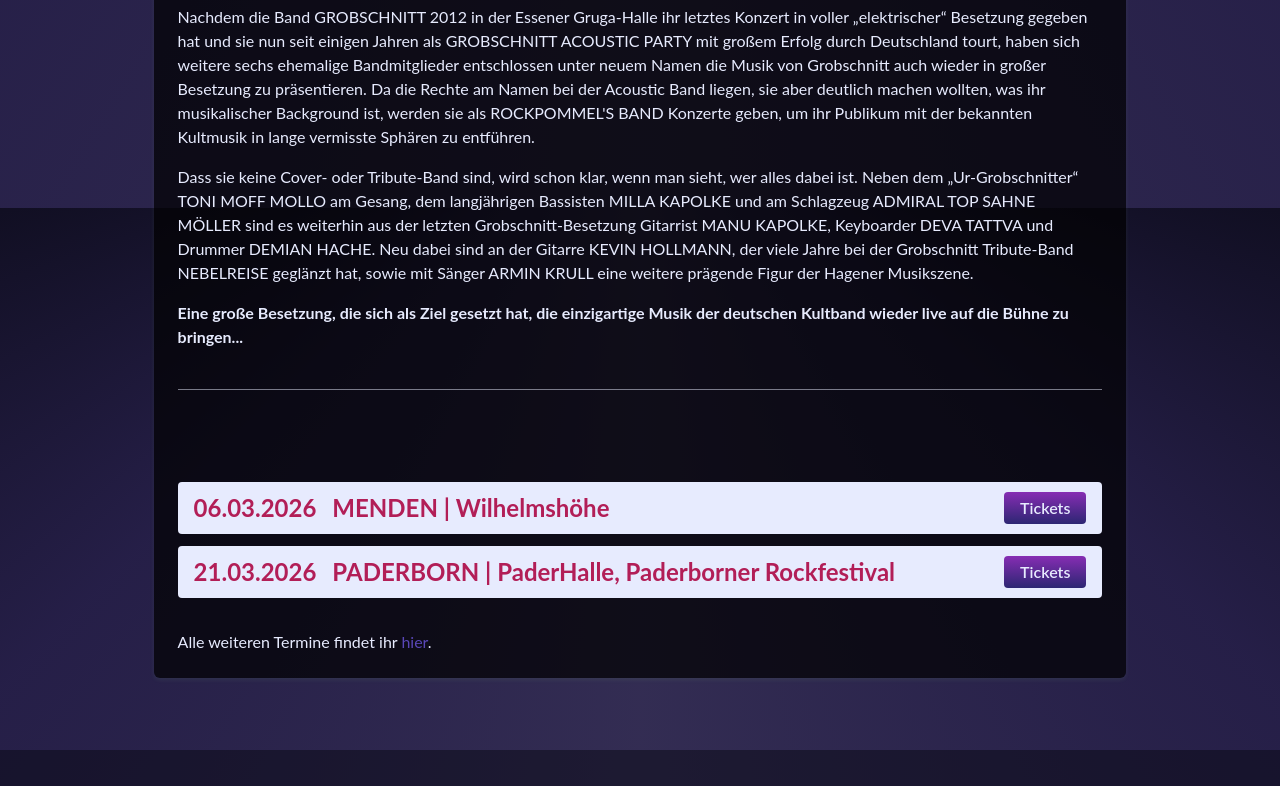
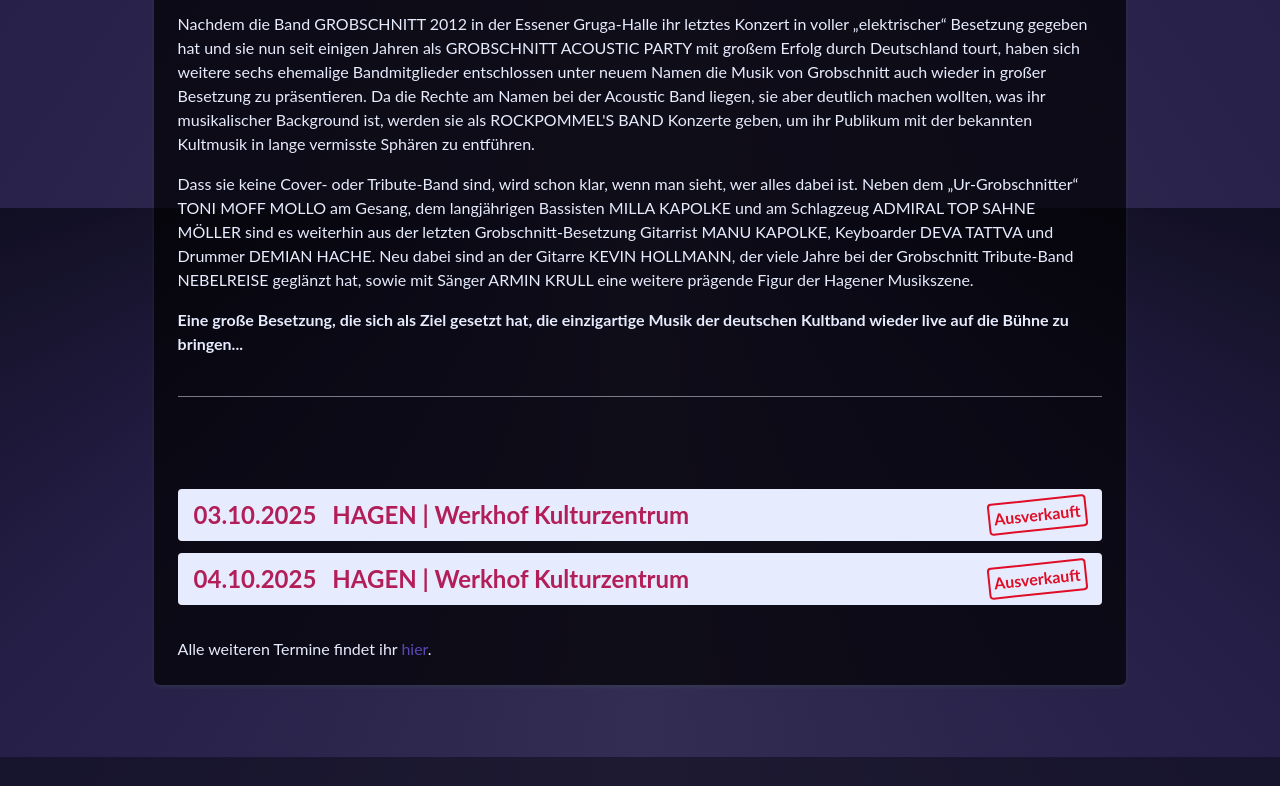
Before and after one commit to ManuKapolke/rockpommelsband, a React (Vite) app: page / in a window 1280 px wide. Shown: the part 1392-2178 px from the top of the page. Built offline with nearby package versions, Linux system fonts and the light colour scheme; a web font is replaced by a local one.

Commit message:
Set next concert dates automatically

```diff
--- a/package.json
+++ b/package.json
@@ -7,7 +7,8 @@
     "dev": "vite",
     "build": "tsc -b && vite build",
     "lint": "eslint .",
-    "preview": "vite preview"
+    "preview": "vite preview",
+    "upload": "pnpm build && deploy.bat"
   },
   "dependencies": {
     "@radix-ui/react-accordion": "^1.2.12",
--- a/src/components/UpcomingShow/UpcomingShow.tsx
+++ b/src/components/UpcomingShow/UpcomingShow.tsx
@@ -1,6 +1,7 @@
 import React from "react";
 import styles from "./UpcomingShow.module.less";
 import { type Concert } from "../../pages/Concerts/concertData";
+import { isConcertInPast } from "../../pages/Concerts/concertDates";
 import { LinkButton } from "../Button/Button";
 import { useTranslation } from "../../i18n/useTranslation";
 
@@ -23,7 +24,7 @@
         <span className={styles.tickets}>
           {soldOut ? (
             <span className={styles.soldOut}>{t({ id: "upcomingShow.soldOut" })}</span>
-          ) : tickets ? (
+          ) : tickets && !isConcertInPast(concert) ? (
             <LinkButton
               small
               href={tickets}
--- a/src/i18n/locales/de.json
+++ b/src/i18n/locales/de.json
@@ -20,7 +20,7 @@
   "language.en": "English",
   "home.altRpbWriting": "Rockpommel's Band Writing",
   "home.typewriter.premiere": "Die Premiere einer neuen/alten Band!",
-  "home.intro": "Sechs ehemalige {grobschnitt}-Musiker und ihre Freunde zelebrieren die einzigartige Musik der Hagener Kultband.",
+  "home.intro": "Sechs ehemalige GROBSCHNITT-Musiker und ihre Freunde zelebrieren die einzigartige Musik der Hagener Kultband.",
   "home.altLive": "RBP live on stage",
   "home.typewriter.journey": "Die Reise geht weiter",
   "home.paragraph1": "Nachdem die Band {grobschnitt} 2012 in der Essener Gruga-Halle ihr letztes Konzert in voller „elektrischer“ Besetzung gegeben hat und sie nun seit einigen Jahren als {grobschnittAcoustic} mit großem Erfolg durch Deutschland tourt, haben sich weitere sechs ehemalige Bandmitglieder entschlossen unter neuem Namen die Musik von Grobschnitt auch wieder in großer Besetzung zu präsentieren. Da die Rechte am Namen bei der Acoustic Band liegen, sie aber deutlich machen wollten, was ihr musikalischer Background ist, werden sie als {rockpommelsBand} Konzerte geben, um ihr Publikum mit der bekannten Kultmusik in lange vermisste Sphären zu entführen.",
--- a/src/i18n/locales/en.json
+++ b/src/i18n/locales/en.json
@@ -20,7 +20,7 @@
   "language.en": "English",
   "home.altRpbWriting": "Rockpommel's Band Writing",
   "home.typewriter.premiere": "The premiere of a new/old band!",
-  "home.intro": "Six former {grobschnitt} musicians and their friends celebrate the unique music of the cult band from Hagen.",
+  "home.intro": "Six former GROBSCHNITT musicians and their friends celebrate the unique music of the cult band from Hagen.",
   "home.altLive": "RBP live on stage",
   "home.typewriter.journey": "The journey continues",
   "home.paragraph1": "After the band {grobschnitt} gave their last concert in full „electric“ lineup in 2012 at the Essener Gruga-Halle and have been touring Germany successfully for several years as {grobschnittAcoustic}, six more former band members decided to present Grobschnitt's music again in a large lineup under a new name. Since the rights to the name remain with the Acoustic Band but they wanted to make clear what their musical background is, they will perform as {rockpommelsBand} to take their audience into long-missed spheres with the well-known cult music.",
--- /dev/null
+++ b/src/pages/Concerts/concertDates.ts
@@ -0,0 +1,28 @@
+import type { Concert } from "./concertData";
+
+export const parseConcertDate = (dateStr: string): Date => {
+  const [day, month, year] = dateStr.split(".").map(Number);
+  return new Date(year, month - 1, day);
+};
+
+const startOfToday = (): Date => {
+  const d = new Date();
+  d.setHours(0, 0, 0, 0);
+  return d;
+};
+
+/** True when the concert calendar day is strictly before today (local). */
+export const isConcertInPast = (concert: Concert): boolean => {
+  return parseConcertDate(concert.date) < startOfToday();
+};
+
+/** Concerts on today or a later calendar day, earliest first. */
+export const getUpcomingConcerts = (all: Array<Concert>): Array<Concert> => {
+  const today = startOfToday();
+  return all
+    .filter((c) => parseConcertDate(c.date) >= today)
+    .sort(
+      (a, b) =>
+        Number(parseConcertDate(a.date)) - Number(parseConcertDate(b.date)),
+    );
+};
--- a/src/pages/Home/Home.tsx
+++ b/src/pages/Home/Home.tsx
@@ -8,6 +8,7 @@
 import LiveImg from "../../assets/img/gallery/2025-10-03_Hagen/Rudi_Brand/x_00828779.jpg";
 import React from "react";
 import { concerts } from "../Concerts/concertData";
+import { getUpcomingConcerts } from "../Concerts/concertDates";
 import { Link } from "react-router-dom";
 import { UpcomingShow } from "../../components/UpcomingShow/UpcomingShow";
 import { getOptimizedImageUrl, getSrcSet } from "../Gallery/galleryData";
@@ -64,8 +65,9 @@
   const { t } = useTranslation();
   const [imgLoaded, setImgLoaded] = React.useState(false);
 
-  const nextConcert = concerts[2];
-  const übernextConcert = concerts[3];
+  const upcoming = getUpcomingConcerts(concerts);
+  const nextConcert = upcoming[0];
+  const übernextConcert = upcoming[1];
 
   React.useEffect(() => {
     let loadedCount = 0;
@@ -105,13 +107,14 @@
         </div>
 
         <div className={styles.bigTextWrapper}>
-          <Typewriter text={t({ id: "home.typewriter.premiere" })} />
+          <Typewriter text={t({ id: "home.intro" })} />
+          {/* <Typewriter text={t({ id: "home.typewriter.premiere" })} />
           <h3>
             <FormattedMessage
               id="home.intro"
               values={{ grobschnitt: <Em>Grobschnitt</Em> }}
             />
-          </h3>
+          </h3> */}
         </div>
       </div>
 
@@ -206,13 +209,15 @@
           </p>
         </div>
 
+        {nextConcert && (
+          <>
             <DividerRule />
 
             <div className={styles.textWrapper}>
               <Typewriter text={t({ id: "home.typewriter.shows" })} />
               <div className={styles.upcomingShows}>
                 <UpcomingShow concert={nextConcert} />
-            <UpcomingShow concert={übernextConcert} />
+                {übernextConcert && <UpcomingShow concert={übernextConcert} />}
               </div>
               <span>
                 <FormattedMessage
@@ -225,6 +230,8 @@
                 />
               </span>
             </div>
+          </>
+        )}
       </Card>
     </div>
   );
```
Also changed, not shown: 1 other file (tests, documents, lock files or other folders). Lines whose indentation alone changed are shown as unchanged.
